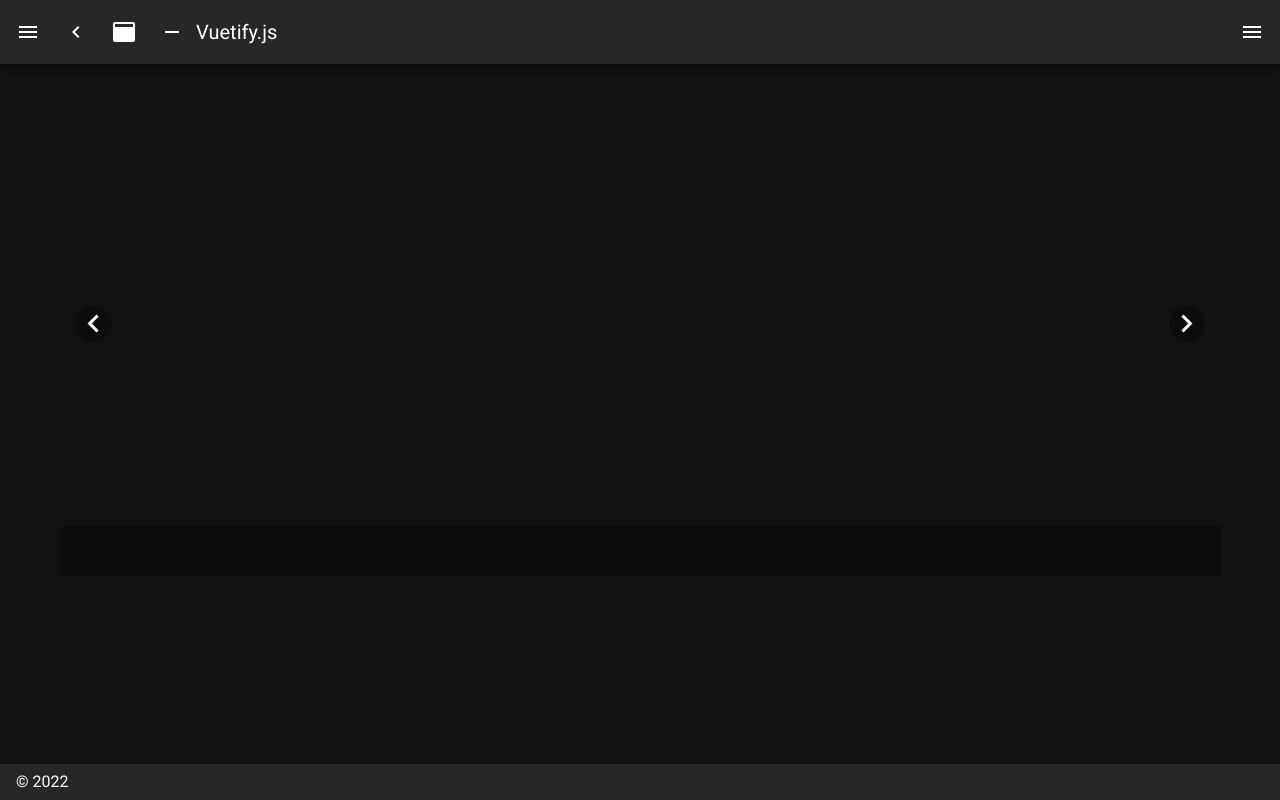
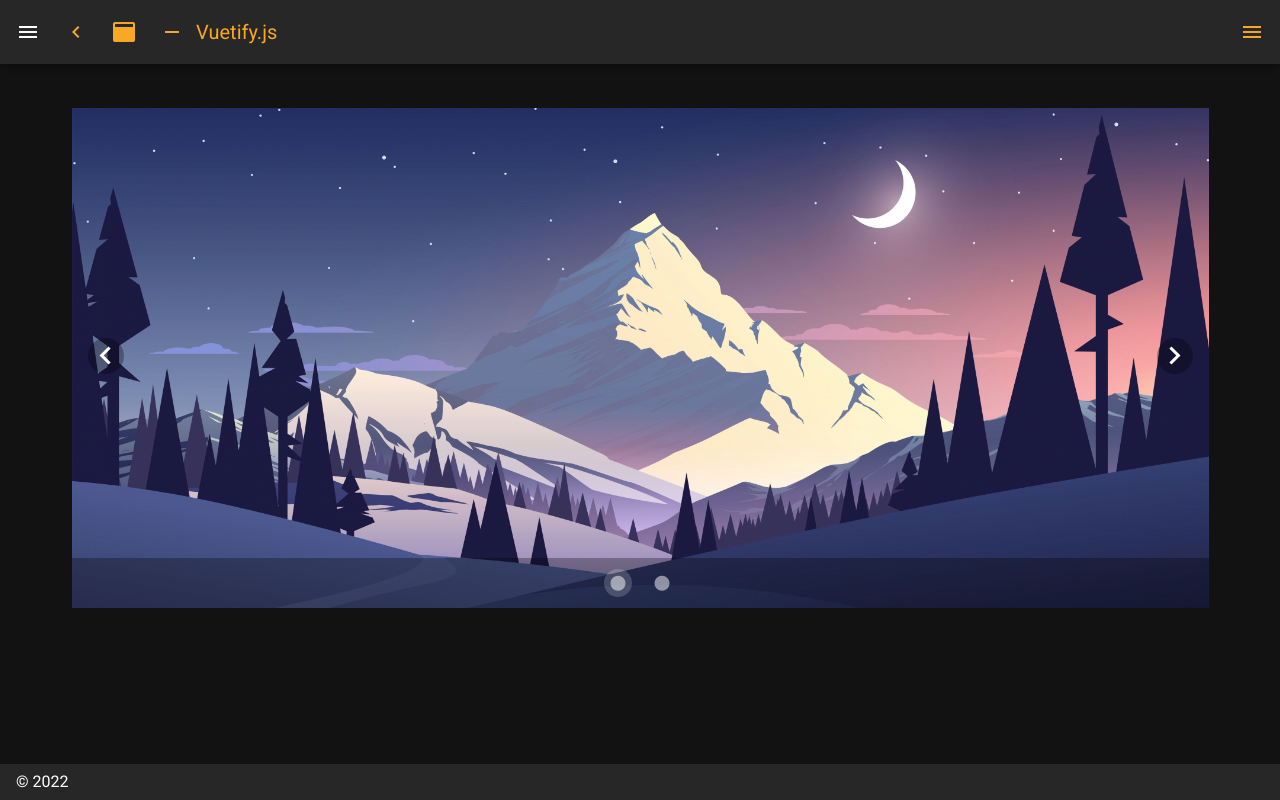
Before and after one commit to Jenesix/Tsm_Academy, a Nuxt app: page /slider in a window 1280 px wide. Built offline with nearby package versions, Linux system fonts and the light colour scheme.

Commit message:
Slider แบบเทสดี

```diff
--- a/layouts/default.vue
+++ b/layouts/default.vue
@@ -14,6 +14,7 @@
           :to="item.to"
           router
           exact
+          class="yellow--text text--darken-3"
         >
           <v-list-item-action>
             <v-icon>{{ item.icon }}</v-icon>
@@ -24,21 +25,28 @@
         </v-list-item>
       </v-list>
     </v-navigation-drawer>
-    <v-app-bar :clipped-left="clipped" fixed app>
+    <v-app-bar
+      class="yellow--text text--darken-3"
+      :clipped-left="clipped"
+      fixed
+      app
+    >
       <v-app-bar-nav-icon @click.stop="drawer = !drawer" />
       <v-btn icon @click.stop="miniVariant = !miniVariant">
-        <v-icon>mdi-{{ `chevron-${miniVariant ? 'right' : 'left'}` }}</v-icon>
+        <v-icon class="yellow--text text--darken-3"
+          >mdi-{{ `chevron-${miniVariant ? 'right' : 'left'}` }}</v-icon
+        >
       </v-btn>
       <v-btn icon @click.stop="clipped = !clipped">
-        <v-icon>mdi-application</v-icon>
+        <v-icon class="yellow--text text--darken-3">mdi-application</v-icon>
       </v-btn>
       <v-btn icon @click.stop="fixed = !fixed">
-        <v-icon>mdi-minus</v-icon>
+        <v-icon class="yellow--text text--darken-3">mdi-minus</v-icon>
       </v-btn>
       <v-toolbar-title v-text="title" />
       <v-spacer />
       <v-btn icon @click.stop="rightDrawer = !rightDrawer">
-        <v-icon>mdi-menu</v-icon>
+        <v-icon class="yellow--text text--darken-3">mdi-menu</v-icon>
       </v-btn>
     </v-app-bar>
     <v-main>
--- a/pages/slider.vue
+++ b/pages/slider.vue
@@ -1,17 +1,35 @@
 <template>
-  <v-carousel v-model="model">
-    <v-carousel-item v-for="(color, i) in colors" :key="color">
-      <v-sheet :color="color" height="100%" tile>
-        <v-row class="fill-height" align="center" justify="center">
-          <div class="text-h2">Slide {{ i + 1 }}</div>
-        </v-row>
-      </v-sheet>
-    </v-carousel-item>
-  </v-carousel>
+  <v-container>
+    <v-carousel class="mt-5">
+      <v-carousel-item
+        v-for="(item, i) in items"
+        :key="i"
+        :src="item.src"
+        reverse-transition="fade-transition"
+        transition="fade-transition"
+      >
+      </v-carousel-item>
+    </v-carousel>
+  </v-container>
 </template>
 
 <script>
-export default {}
+export default {
+  name: 'SliderPage',
+
+  data() {
+    return {
+      items: [
+        {
+          src: '/picture/test.jpg',
+        },
+        {
+          src: '/picture/test1.jpg',
+        },
+      ],
+    }
+  },
+}
 </script>
 
 <style>
```
Also changed, not shown: static/picture/test.jpg (added), static/picture/test1.jpg (added).
